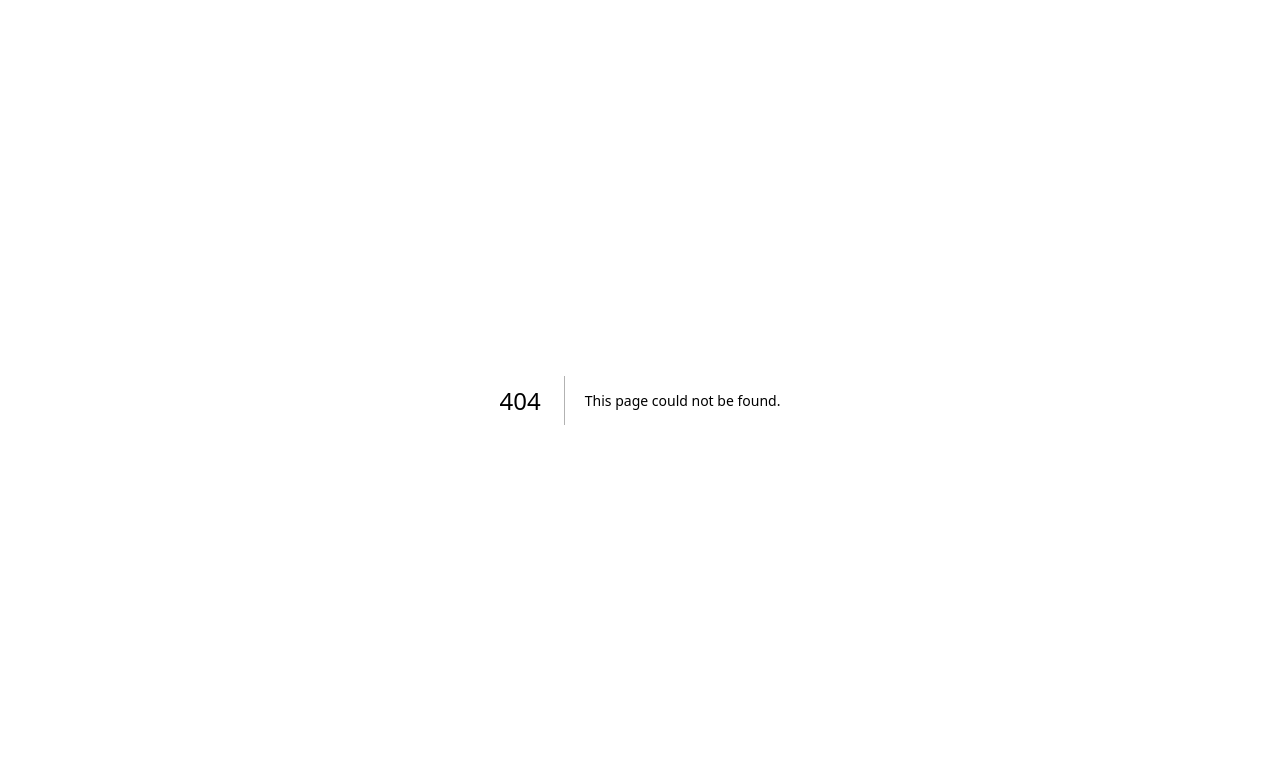
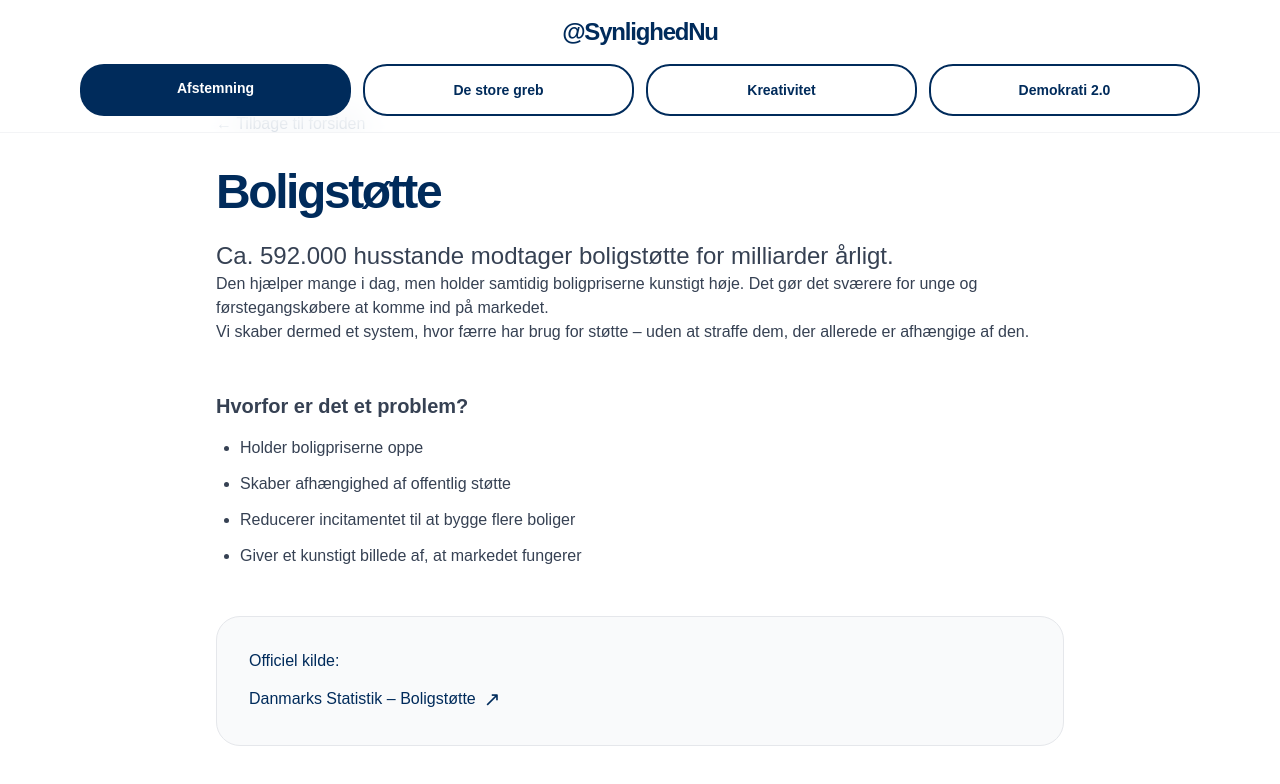
Before and after one commit to synlighed-nu/synlighed-nu-clean, a Next.js app: page /boligstotte in a window 1280 px wide. Before the commit this address had no page. Shown: the top 784 px of the page. Built offline with nearby package versions, Linux system fonts and the light colour scheme.

Commit message:
nye sider

```diff
--- /dev/null
+++ b/app/boligstotte/page.tsx
@@ -0,0 +1,58 @@
+import Nav from '../components/_Nav';
+import Link from 'next/link';
+
+export default function BoligstottePage() {
+  return (
+    <div className="min-h-screen bg-white text-[#002B5B]">
+      <Nav />
+
+      <div className="max-w-4xl mx-auto px-6 pt-28 pb-20">
+
+        {/* Tilbage-knap */}
+        <Link
+          href="/"
+          className="inline-flex items-center gap-2 text-[#002B5B] hover:text-[#001B3D] font-medium mb-8 group"
+        >
+          ← Tilbage til forsiden
+        </Link>
+
+        <h1 className="text-5xl font-bold tracking-tighter mb-6">Boligstøtte</h1>
+
+        <div className="prose prose-lg max-w-none text-gray-700">
+          <p className="text-2xl font-medium">
+            Ca. 592.000 husstande modtager boligstøtte for milliarder årligt.
+          </p>
+
+          <p>
+            Den hjælper mange i dag, men holder samtidig boligpriserne kunstigt høje.
+            Det gør det sværere for unge og førstegangskøbere at komme ind på markedet.
+          </p>
+
+          <p>
+            Vi skaber dermed et system, hvor færre har brug for støtte – uden at straffe dem,
+            der allerede er afhængige af den.
+          </p>
+
+          <h3 className="text-xl font-semibold mt-12 mb-4">Hvorfor er det et problem?</h3>
+          <ul className="list-disc pl-6 space-y-3">
+            <li>Holder boligpriserne oppe</li>
+            <li>Skaber afhængighed af offentlig støtte</li>
+            <li>Reducerer incitamentet til at bygge flere boliger</li>
+            <li>Giver et kunstigt billede af, at markedet fungerer</li>
+          </ul>
+
+          <div className="mt-12 bg-gray-50 border border-gray-200 rounded-3xl p-8">
+            <p className="font-medium text-[#002B5B]">Officiel kilde:</p>
+            <a
+              href="https://www.dst.dk/da/Statistik/emner/sociale-forhold/social-stoette/boligstoette"
+              target="_blank"
+              className="text-[#002B5B] hover:underline flex items-center gap-2 mt-3"
+            >
+              Danmarks Statistik – Boligstøtte <span className="text-xl">↗</span>
+            </a>
+          </div>
+        </div>
+      </div>
+    </div>
+  );
+}
```
Also changed, not shown: app/energi/page.tsx (added), app/offentlig_administration/page.tsx (added), app/rent_drikkevand/page.tsx (added), app/sundhed/page.tsx (added), app/udlaendingepolitik/page.tsx (added).
